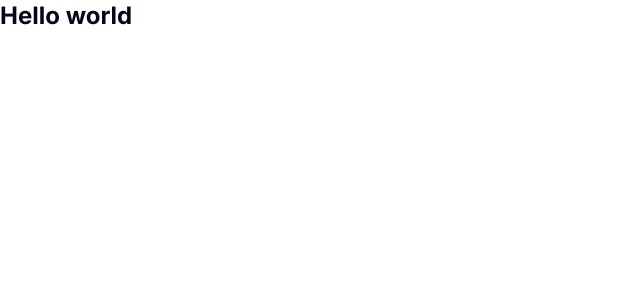
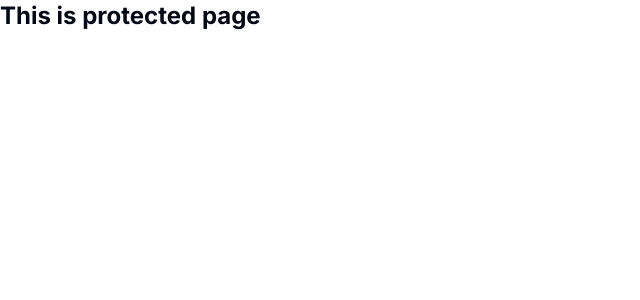
Before and after one commit to rockingrohit9639/next-lms, a Next.js app: page / in a window 1280 px wide. Shown: the top 300 px of the page, without its empty margins (0-640 px from the left). Built offline with nearby package versions, Linux system fonts and the light colour scheme.

Commit message:
feat(app): create folder structure

```diff
--- /dev/null
+++ b/src/app/(auth)/(routes)/signin/page.tsx
@@ -0,0 +1,3 @@
+export default function Signin() {
+  return <div>This is signin page</div>
+}
--- /dev/null
+++ b/src/app/(dashboard)/(routes)/page.tsx
@@ -0,0 +1,3 @@
+export default function Home() {
+  return <p className="text-2xl font-bold ">This is protected page</p>
+}
--- a/src/app/page.tsx
+++ /dev/null
@@ -1,3 +0,0 @@
-export default function Home() {
-  return <p className="text-2xl font-bold ">Hello world</p>
-}
```
